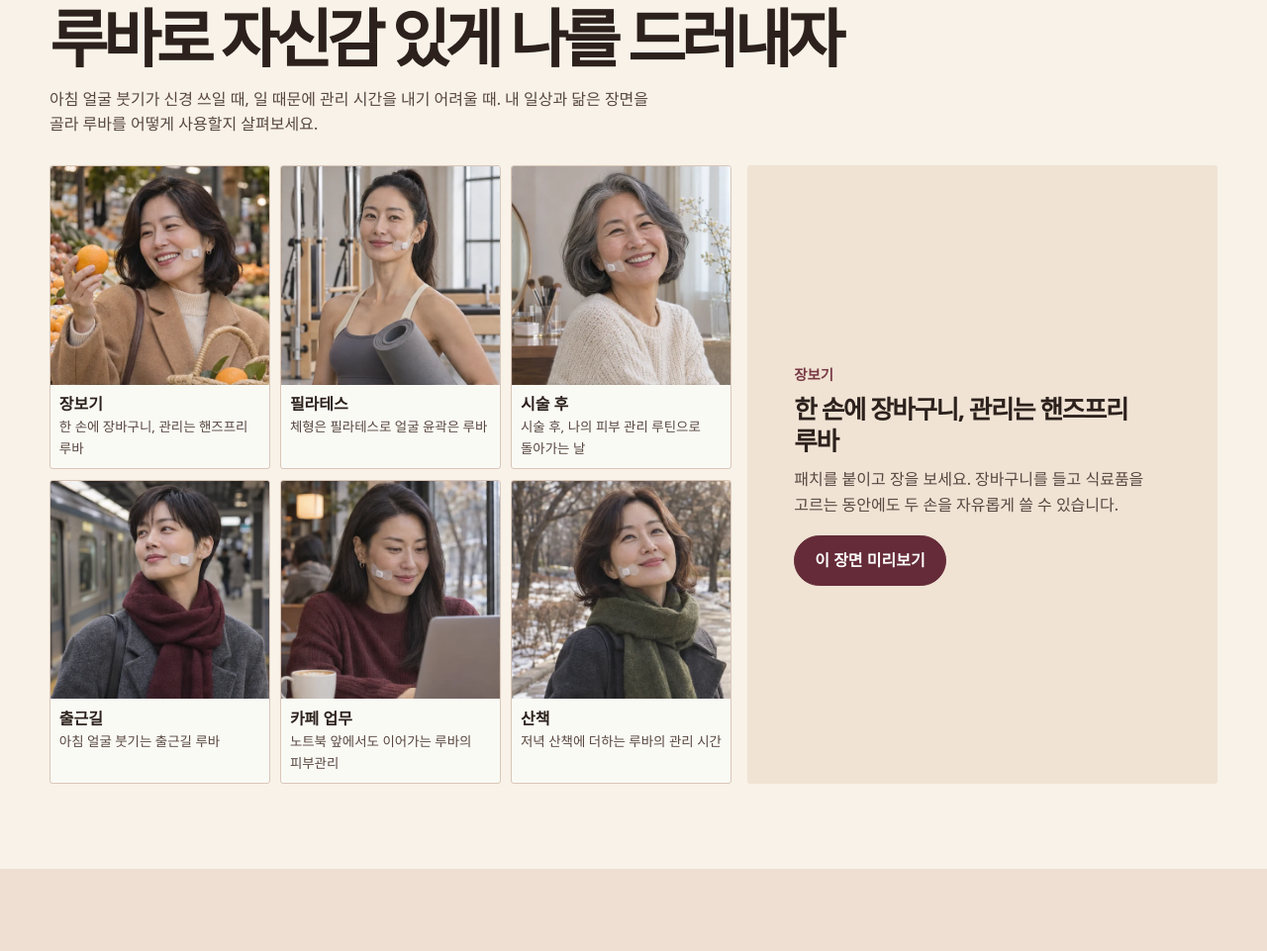
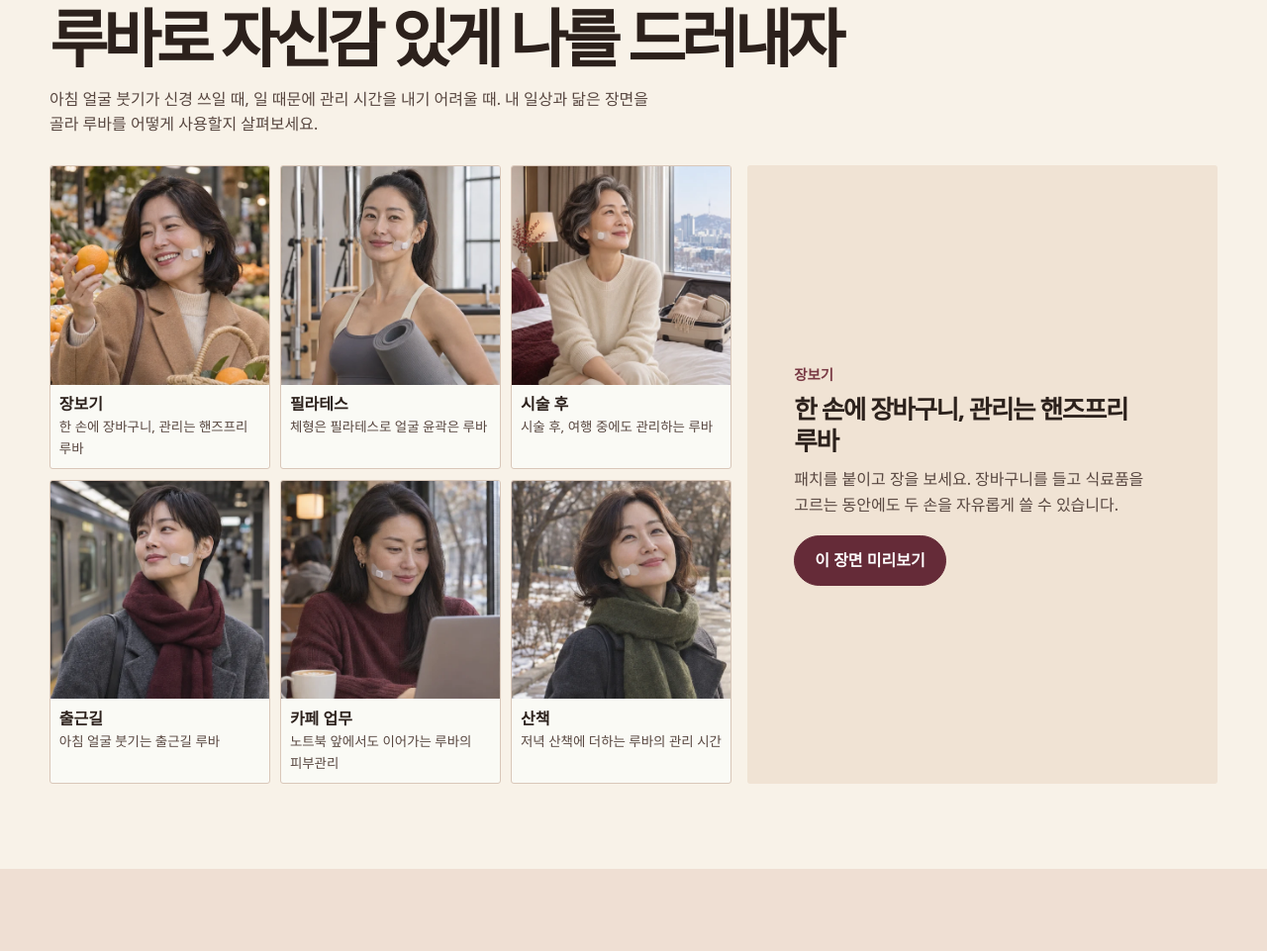
Before and after one commit to wooinho/ruba-december-preview, a plain HTML site: page index.html in a window 1280 px wide. Shown: the part 924-1885 px from the top of the page at 99% size. Drawn offline with Linux system fonts and the light colour scheme.

Commit message:
Show RUBA care while traveling after treatment

```diff
--- a/app.js
+++ b/app.js
@@ -1,7 +1,7 @@
 const scenes = {
   errands: ["장보기", "한 손에 장바구니, 관리는 핸즈프리 루바", "패치를 붙이고 장을 보세요. 장바구니를 들고 식료품을 고르는 동안에도 두 손을 자유롭게 쓸 수 있습니다."],
   studio: ["필라테스", "체형은 필라테스로 얼굴 윤곽은 루바", "필라테스 수업에 조금 일찍 도착한 날, 매트를 준비하고 수업을 기다리는 동안 루바로 피부 관리를 시작해 보세요."],
-  daily: ["시술 후", "시술 후, 나의 피부 관리 루틴으로 돌아가는 날", "시술 후에는 시술받은 의료기관의 관리 안내를 먼저 확인해 주세요. 루바 사용을 시작할 시점도 시술받은 의료기관에 확인해 주세요."],
+  daily: ["시술 후", "시술 후, 여행 중에도 관리하는 루바", "여행지에서도 평소 피부 관리 루틴을 이어가는 장면입니다. 시술 후 루바 사용을 시작할 시점은 시술받은 의료기관에 확인해 주세요."],
   commute: ["출근길", "아침 얼굴 붓기는 출근길 루바", "아침에 거울을 보고 얼굴 붓기가 신경 쓰였나요? 대중교통으로 이동하는 시간을 활용해 루바를 붙이고 간편하게 피부 관리 루틴을 챙겨보세요."],
   cafe: ["카페 업무", "노트북 앞에서도 이어가는 루바의 피부관리", "카페에서 노트북을 펼치기 전에 루바를 붙여보세요. 키보드를 두드리고 커피를 마시는 동안에도 피부 관리 루틴을 이어갈 수 있습니다."],
   walk: ["산책", "저녁 산책에 더하는 루바의 관리 시간", "동네를 천천히 걷는 저녁, 루바를 붙이고 평소처럼 산책해 보세요. 피부 관리를 위해 시간을 따로 내기 어려운 날에 활용할 수 있습니다."]
--- a/index.html
+++ b/index.html
@@ -8,7 +8,7 @@
 <meta name="description" content="추운 날에도, 따뜻한 루틴. 루바 12월 연말 프로모션과 회원가입 이벤트 시안.">
 <title>Reveal, RUBA | 루바의 따뜻한 연말</title>
 <link rel="stylesheet" href="style.css?v=scene-hover">
-<script src="app.js?v=post-treatment" defer></script>
+<script src="app.js?v=travel-care" defer></script>
 </head>
 <body>
 <a class="skip" href="#main">본문으로 이동</a>
@@ -39,7 +39,7 @@
       <fieldset class="scenes"><legend class="sr">관심 있는 사용 장면</legend>
         <label class="scene-card"><input type="radio" name="scene" value="errands" checked><span class="scene-tile"><img src="tpo-wear-errands.webp" alt="" width="512" height="512" loading="lazy"><span class="scene-caption">장보기<small>한 손에 장바구니, 관리는 핸즈프리 루바</small></span></span></label>
         <label class="scene-card"><input type="radio" name="scene" value="studio"><span class="scene-tile"><img src="tpo-wear-studio.webp" alt="" width="512" height="512" loading="lazy"><span class="scene-caption">필라테스<small>체형은 필라테스로 얼굴 윤곽은 루바</small></span></span></label>
-        <label class="scene-card"><input type="radio" name="scene" value="daily"><span class="scene-tile"><img src="tpo-wear-daily.webp" alt="" width="512" height="512" loading="lazy"><span class="scene-caption">시술 후<small>시술 후, 나의 피부 관리 루틴으로 돌아가는 날</small></span></span></label>
+        <label class="scene-card"><input type="radio" name="scene" value="daily"><span class="scene-tile"><img src="tpo-wear-travel.webp" alt="" width="512" height="512" loading="lazy"><span class="scene-caption">시술 후<small>시술 후, 여행 중에도 관리하는 루바</small></span></span></label>
         <label class="scene-card"><input type="radio" name="scene" value="commute"><span class="scene-tile"><img src="tpo-wear-commute.webp" alt="" width="512" height="512" loading="lazy"><span class="scene-caption">출근길<small>아침 얼굴 붓기는 출근길 루바</small></span></span></label>
         <label class="scene-card"><input type="radio" name="scene" value="cafe"><span class="scene-tile"><img src="tpo-wear-cafe.webp" alt="" width="512" height="512" loading="lazy"><span class="scene-caption">카페 업무<small>노트북 앞에서도 이어가는 루바의 피부관리</small></span></span></label>
         <label class="scene-card"><input type="radio" name="scene" value="walk"><span class="scene-tile"><img src="tpo-wear-walk.webp" alt="" width="512" height="512" loading="lazy"><span class="scene-caption">산책<small>저녁 산책에 더하는 루바의 관리 시간</small></span></span></label>
```
Also changed, not shown: tpo-wear-travel.webp (added).
